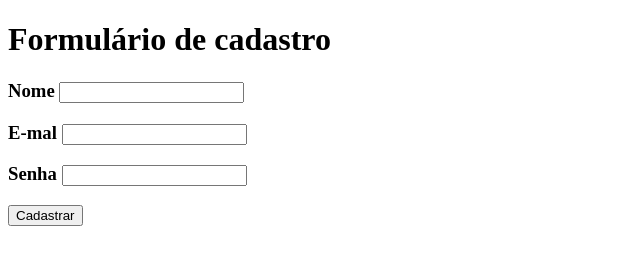
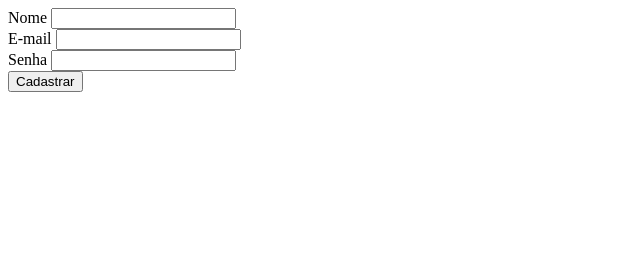
Before and after one commit to Juan-moretti/exerc-cio_html-, a plain HTML site: page html/index.html in a window 1280 px wide. Shown: the whole page, without its empty margins (0-640 px from the left). Drawn offline with Linux system fonts and the light colour scheme.

Commit message:
exercicio em htlm

```diff
--- a/html/index.html
+++ b/html/index.html
@@ -6,10 +6,21 @@
     <title>Document</title>
 </head>
 <body>
-    <h1> Formulário de cadastro </h1>
-    <h3>Nome <input type="text"></h3>
-    <h3>E-mal <input type="text"></h3>
-    <h3>Senha <input type="text"></h3>
+   <form>
+    <label>Nome</label>
+    <input type="nome" />
+  </form>
+
+<form>
+    <label>E-mail</label>
+    <input type="E-mail" />
+  </form>
+
+<form>
+    <label>Senha</label>
+    <input type="Senha" />
+  </form>
+
     <button>Cadastrar</button>
 </body>
 </html>
```
